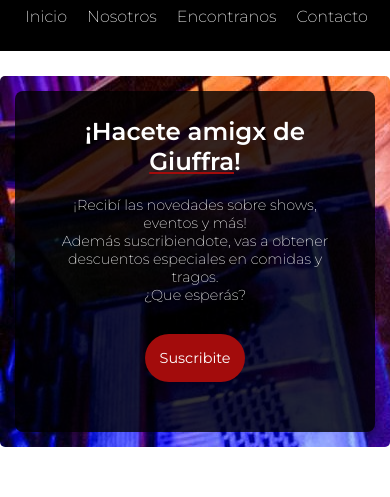
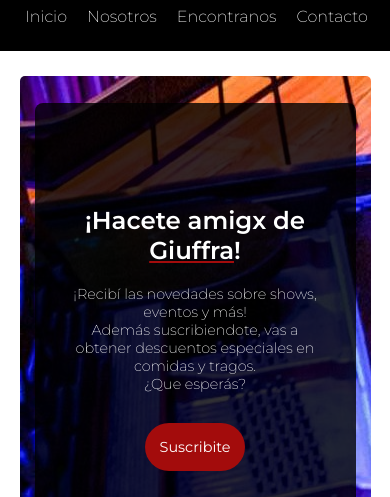
Before and after one commit to CeciliaYllescas/TPO-Giuffra-Bar, a plain HTML site: page index.html in a window 390 px wide. Shown: the part 115-612 px from the top of the page. Drawn offline with Linux system fonts and the light colour scheme.

Commit message:
responsive

```diff
--- a/css/estilosmain.css
+++ b/css/estilosmain.css
@@ -55,7 +55,7 @@ nav a:hover{
 /** Sección principal **/
 .seccion1{
     width: 90vw;
-    height: 80vh;
+    height: 78vh;
     background: url(../img/imagen-bar3.jpg);
     margin: 10px auto;
     border-radius: 5px;
@@ -221,8 +221,7 @@ footer p{
         margin-bottom: 10px;
     }
     .seccion1{
-        width: 100%;
-        height: 100%;
+        height: 65vh;
         margin: 25px auto 5px;
     }
     .blank{
@@ -230,7 +229,7 @@ footer p{
     }
     .derecha{
         width: 100%;
-        height: 100%;
+        height: 90%;
         padding: 25px;
         padding-bottom: 50px;
         font-size: 0.9em;
@@ -278,6 +277,9 @@ footer p{
     .blank{
         display: none;
     }
+    .seccion1{
+        height: 69vh;
+    }
     .derecha{
         width: 100%;
         height: 90%;
@@ -297,11 +299,11 @@ footer p{
     nav a{
         font-size: 1.1em;
     }
-    .seccion1{
-        height: 90%;
-    }
     .blank{
         display: none;
+    }
+    .seccion1{
+        height: 78vh;
     }
     .derecha{
         width: 100%;
```
